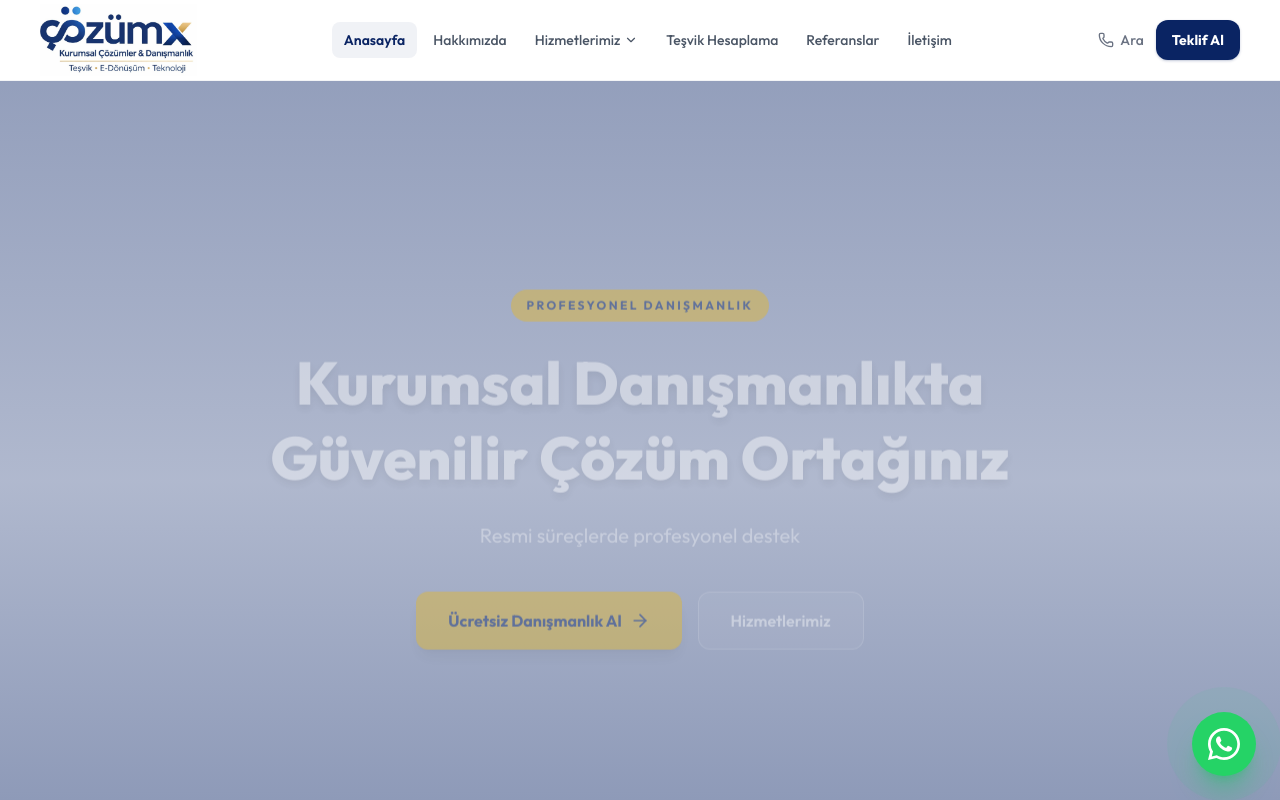
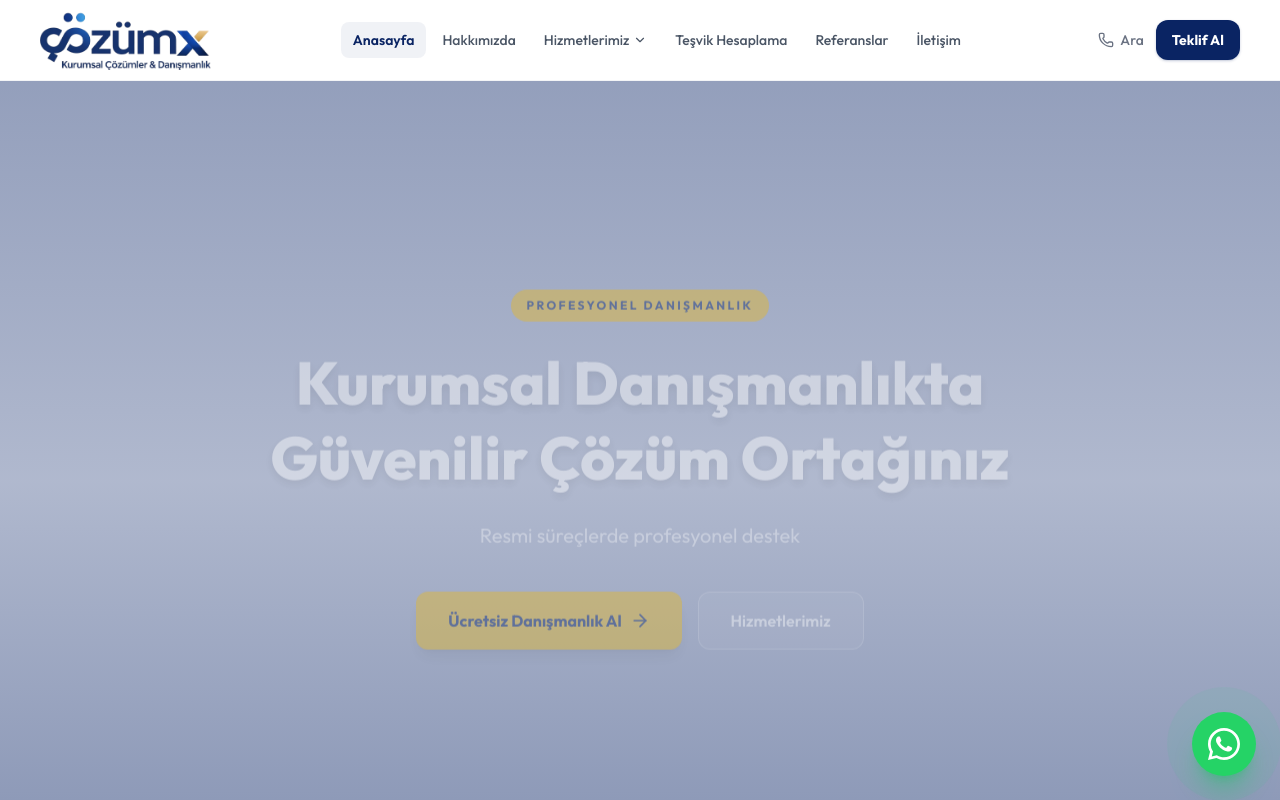
Before and after one commit to sualt/akt-kurumsal, a Next.js app: page / in a window 1280 px wide. Shown: the top 800 px of the page. Built offline with nearby package versions, Linux system fonts and the light colour scheme.

Commit message:
logo ve hizmet sayfaları güncellendi

```diff
--- a/components/Footer.tsx
+++ b/components/Footer.tsx
@@ -31,11 +31,12 @@ export default function Footer() {
 
         {/* Brand */}
         <div className="sm:col-span-2 lg:col-span-1">
-          <div className="flex items-center gap-2 mb-4">
-            <div className="w-9 h-9 rounded-xl bg-[#e8b923] flex items-center justify-center flex-shrink-0">
-              <span className="text-[#0a2463] font-black text-base">A</span>
-            </div>
-            <span className="text-white font-extrabold text-lg">AKT Kurumsal</span>
+          <div className="mb-4">
+            <img
+              src="/images/cozumixlogo.png"
+              alt="AKT Kurumsal Logo"
+              className="h-14 w-auto object-contain"
+            />
           </div>
           <p className="text-white/60 text-sm leading-relaxed mb-6">
             Şirket kuruluşu, teşvik danışmanlığı, marka ve patent tescil süreçlerinde profesyonel çözüm ortağınız.
--- a/components/Navbar.tsx
+++ b/components/Navbar.tsx
@@ -55,9 +55,9 @@ export default function Navbar() {
           {/* Logo */}
           <Link href="/" className="flex items-center flex-shrink-0">
             <img
-              src="/images/cozumix.jpeg"
+              src="/images/cozumixlogo.png"
               alt="AKT Kurumsal Logo"
-              className="h-18 w-auto object-contain"
+              className="h-15 w-auto object-contain"
             />
           </Link>
 
```
Also changed, not shown: public/images/cozumix.jpeg, public/images/cozumixlogo.png (added).
